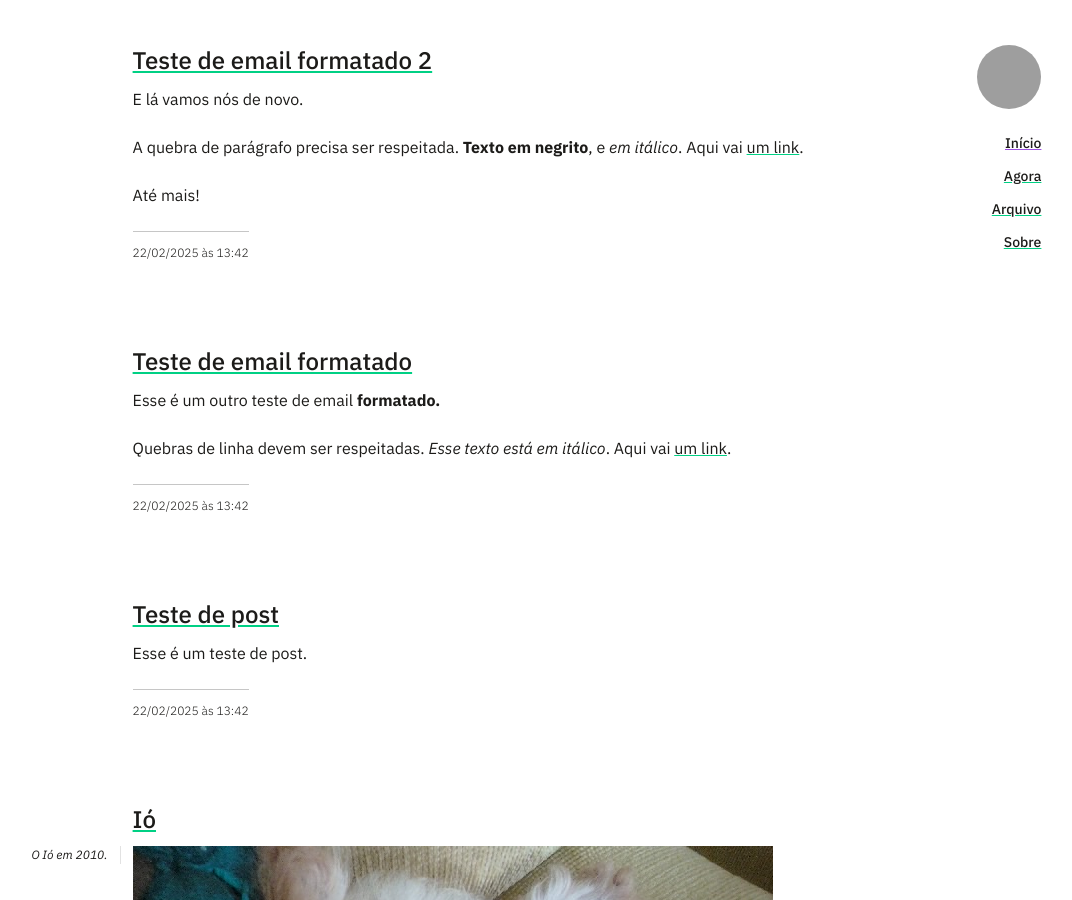
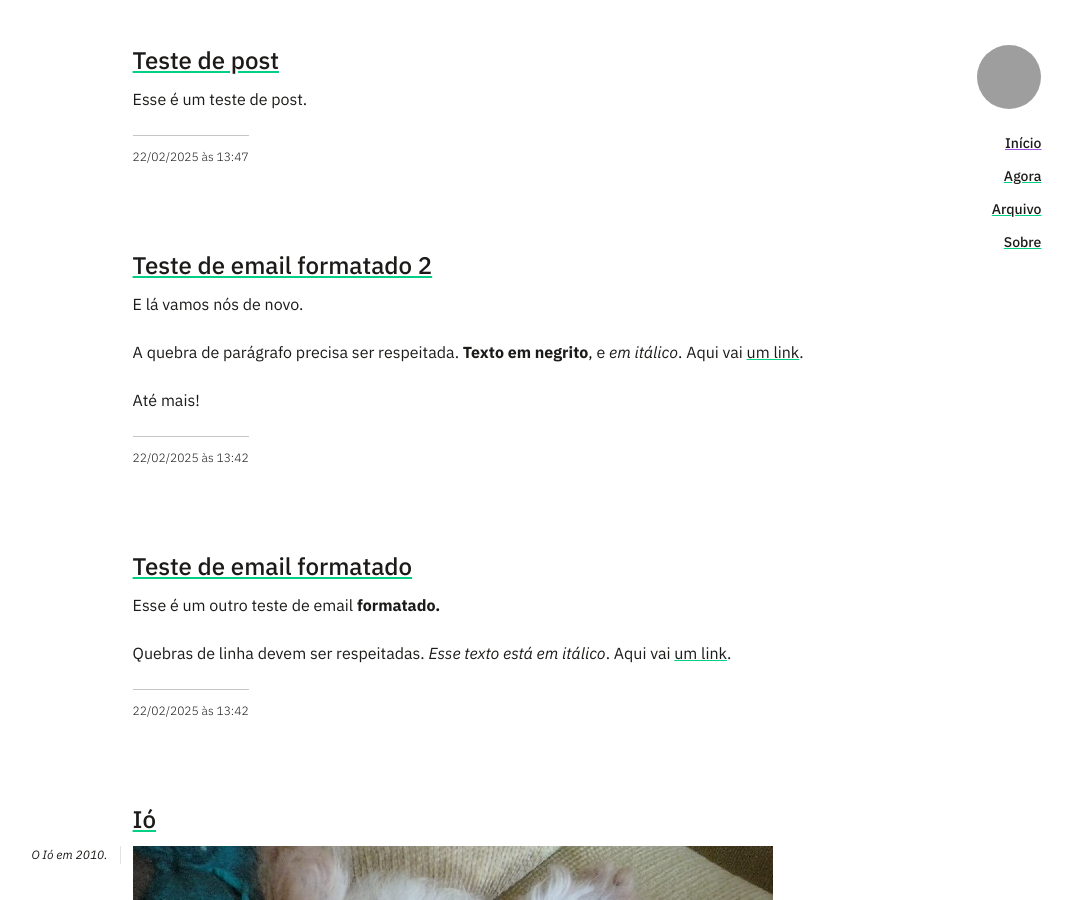
Before and after one commit to arthrfrts/arthrfrts, a Jekyll site: the page built from index.html, in a window 1280 px wide and 900 px high. Shown: the whole window, without its empty margins (53-1125 px from the left). Built offline with Jekyll 4.4.1, drawn with Linux system fonts in a browser that asks for light colours; some web fonts are replaced; a script that is not in the unit is left out; part of the change alters nothing that is shown; grey boxes are pictures that could not be loaded.

Commit message:
Adding post teste-de-post via JekyllMail

```diff
--- a/_posts/2025-02-22-teste-de-post.md
+++ b/_posts/2025-02-22-teste-de-post.md
@@ -1,6 +1,6 @@
 ---
 title: 'Teste de post'
-date: 2025-02-22 16:42:48
+date: 2025-02-22 16:47:46
 layout: post
 markup: markdown
 name: 2025-02-22-teste-de-post.md
@@ -9,7 +9,7 @@ tags:
 - tag 1
 - tag 2
 - tag 3
-time: 2025-02-22 16:42:48 -0300
+time: 2025-02-22 16:47:46 -0300
 title: Teste de post
 ---
 Esse é um teste de post.
```
